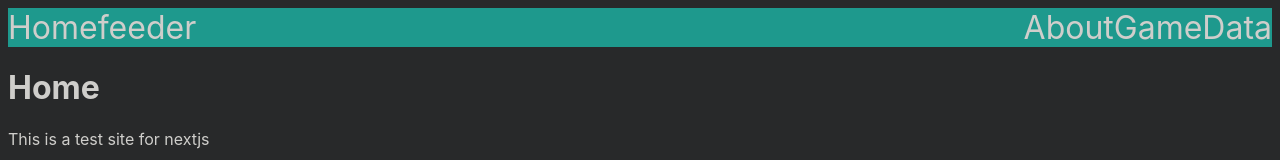
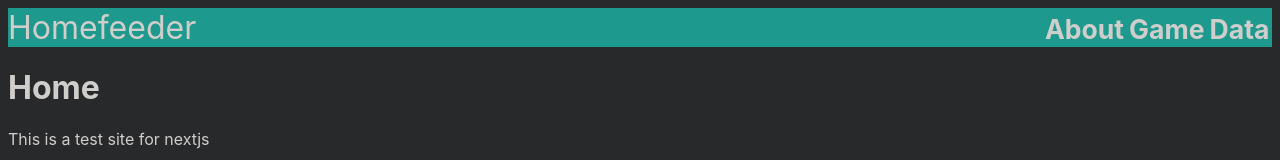
Before and after one commit to lukascobit/nextjs_test, a Next.js app: page / in a window 1280 px wide. Shown: the top 160 px of the page. Built offline with nearby package versions, Linux system fonts and the light colour scheme.

Commit message:
fix css in navbar

```diff
--- a/components/Nav.jsx
+++ b/components/Nav.jsx
@@ -8,14 +8,14 @@ function Nav() {
             </Link>
 
             <div className="floatRight navItems">
-                <Link className="navItems" href="/about">
-                    About
+                <Link href="/about">
+                    <h5 className="navItem">About</h5>
                 </Link>
-                <Link className="navItems" href="/game">
-                    Game
+                <Link href="/game">
+                    <h5 className="navItem">Game</h5>
                 </Link>
-                <Link className="navItems" href="/data">
-                    Data
+                <Link href="/data">
+                    <h5 className="navItem">Data</h5>
                 </Link>
             </div>
         </nav>
--- a/styles/globals.css
+++ b/styles/globals.css
@@ -3,6 +3,7 @@
     --fr: #cfcecb;
     --main: #158a7e;
     --mainDark: #1e998d;
+    --mainDarker: rgb(25, 119, 110);
     --mainLight: #b6d6d3;
 }
 body {
@@ -25,8 +26,8 @@ button {
     background-color: var(--main);
     cursor: pointer;
     border: none;
-    border-radius: 1vw;
-    font-size: 2rem;
+    border-radius: 0.1vw;
+    font-size: 2.2rem;
 }
 input {
     font-size: 2rem;
@@ -38,17 +39,28 @@ form {
     float: right;
 }
 .navItems {
-    margin: 0vw auto;
+    cursor: pointer;
+    padding: 0;
+    white-space: nowrap;
+    overflow-x: auto;
+}
+.navItem {
+    display: inline-block;
+    margin: 0vw 0.2vw;
     color: var(--fr);
 }
-.navItems:hover {
+.navItem:hover {
     color: var(--mainLight);
 }
 .post {
-    background-color: var(--mainLight);
+    background-color: var(--mainDarker) !important;
     border-radius: 2vw;
     padding: 1vw;
     margin: 0.3vh;
+}
+.post:hover {
+    background-color: var(--main) !important;
+    cursor: pointer;
 }
 .nav {
     font-size: 2rem;
```
